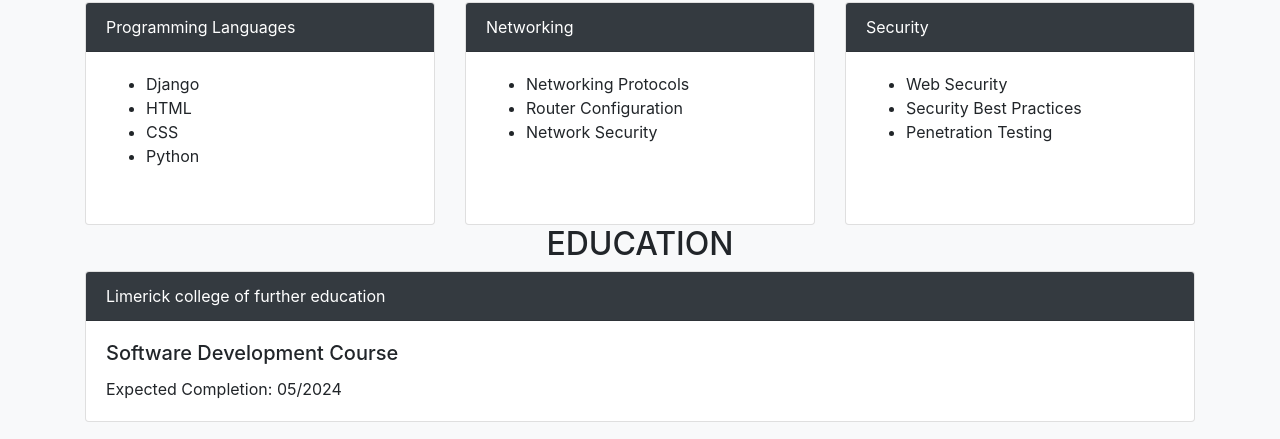
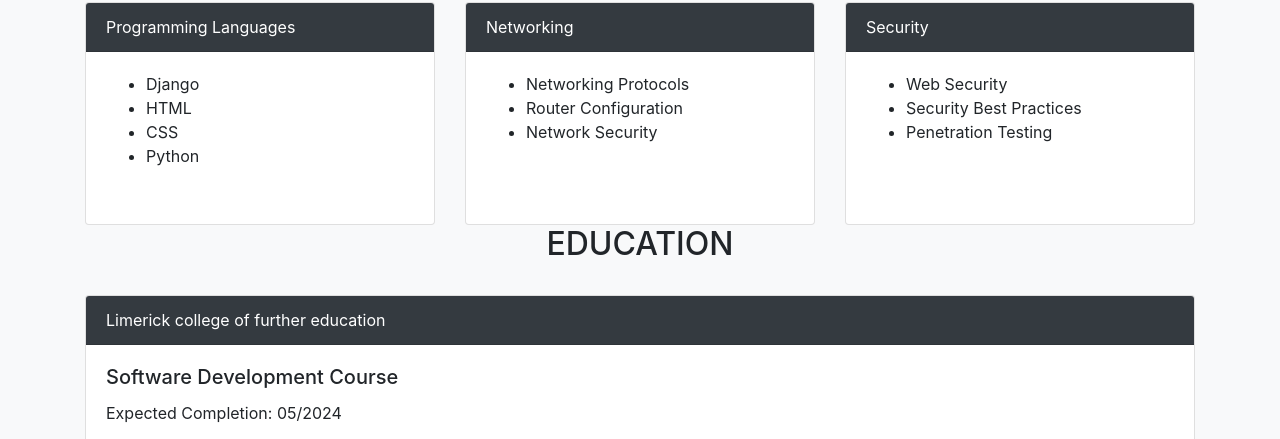
Before and after one commit to PeaceNira/peacenira.github.io, a plain HTML site: page index.html in a window 1280 px wide. Shown: the part 565-1004 px from the top of the page. Drawn offline with nearby package versions, Linux system fonts and the light colour scheme.

Commit message:
Update index.html

```diff
--- a/index.html
+++ b/index.html
@@ -138,7 +138,7 @@
     <section id="education" class="container">
         <div class="row">
             <div class="col-lg-12 text-center">
-                <h2 class="section-heading text-uppercase">Education</h2>
+                <h2 class="section-heading text-uppercase pb-4">Education</h2>
             </div>
         </div>
         <div class="row">
```
